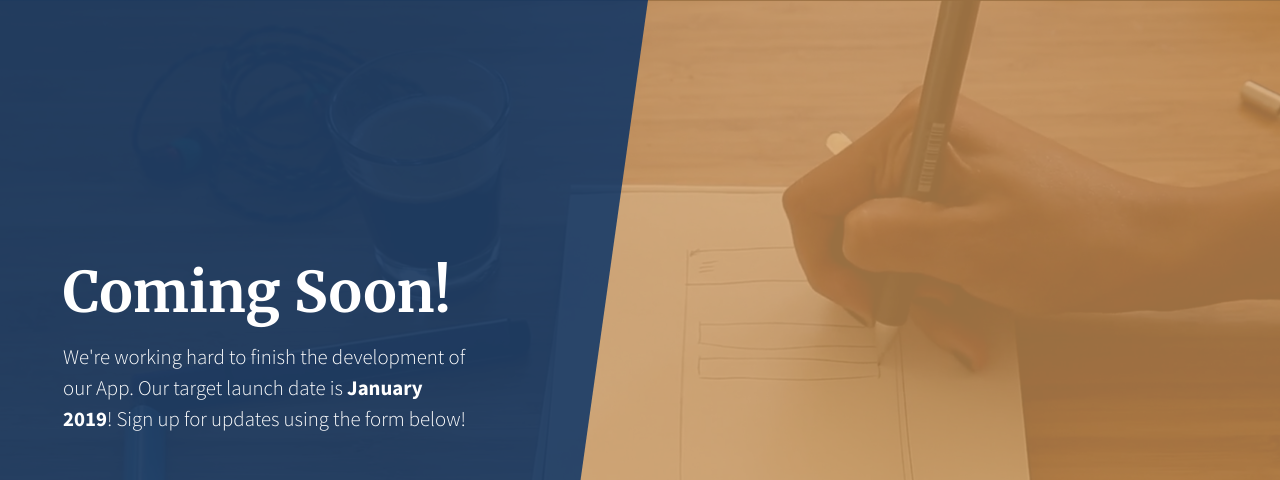
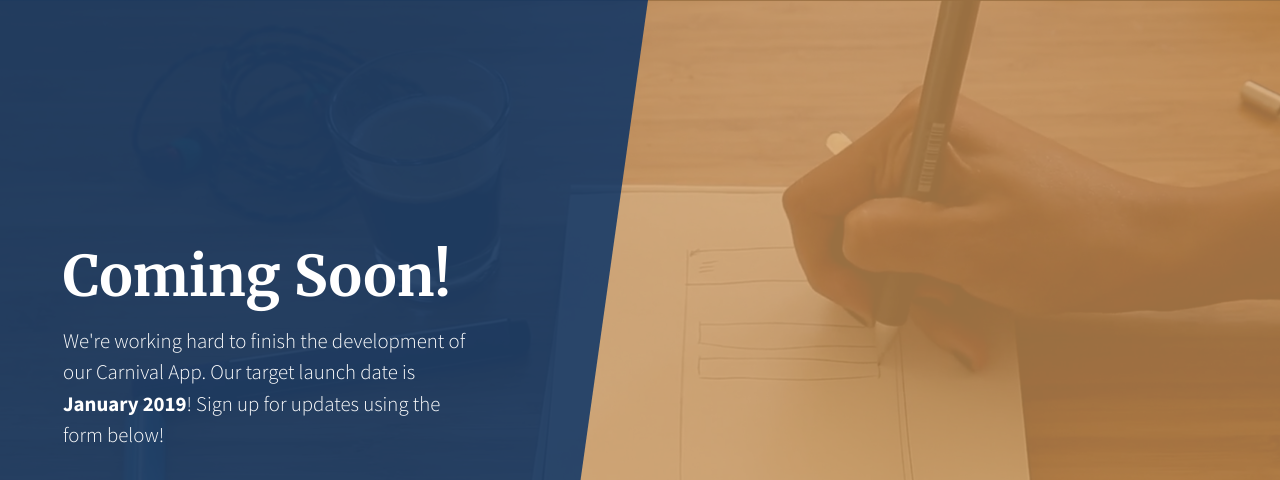
Before and after one commit to asn-carnaval/home, a website: page index.html in a window 1280 px wide. Shown: the top 480 px of the page. Drawn offline with Linux system fonts and the light colour scheme.

Commit message:
Update index.html

```diff
--- a/index.html
+++ b/index.html
@@ -34,7 +34,7 @@
           <div class="col-12 my-auto">
             <div class="masthead-content text-white py-5 py-md-0">
               <h1 class="mb-3">Coming Soon!</h1>
-              <p class="mb-5">We're working hard to finish the development of our App. Our target launch date is
+              <p class="mb-5">We're working hard to finish the development of our Carnival App. Our target launch date is
                 <strong>January 2019</strong>! Sign up for updates using the form below!</p>
               <div class="input-group input-group-newsletter">
                 <input type="email" class="form-control" placeholder="Enter email..." aria-label="Enter email..." aria-describedby="basic-addon">
```
